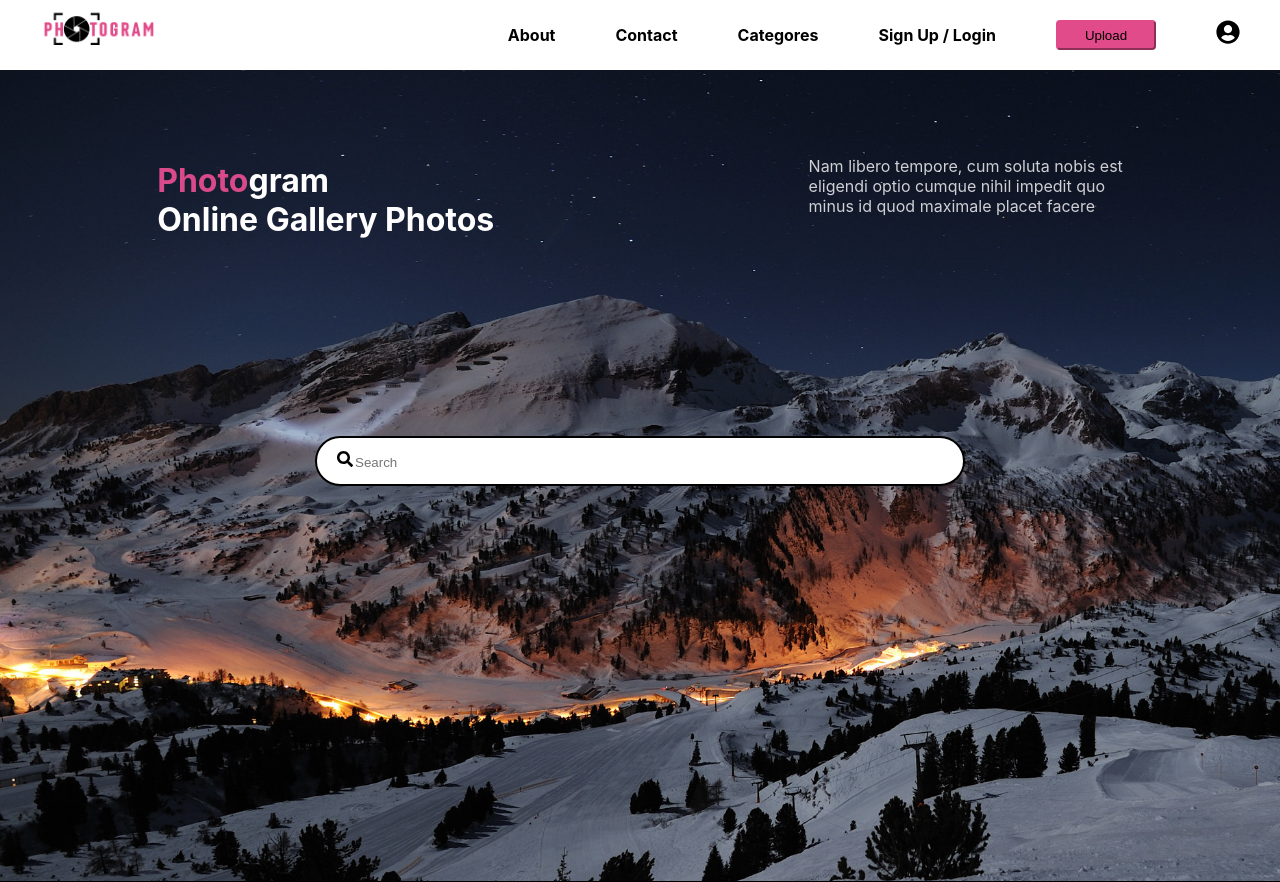
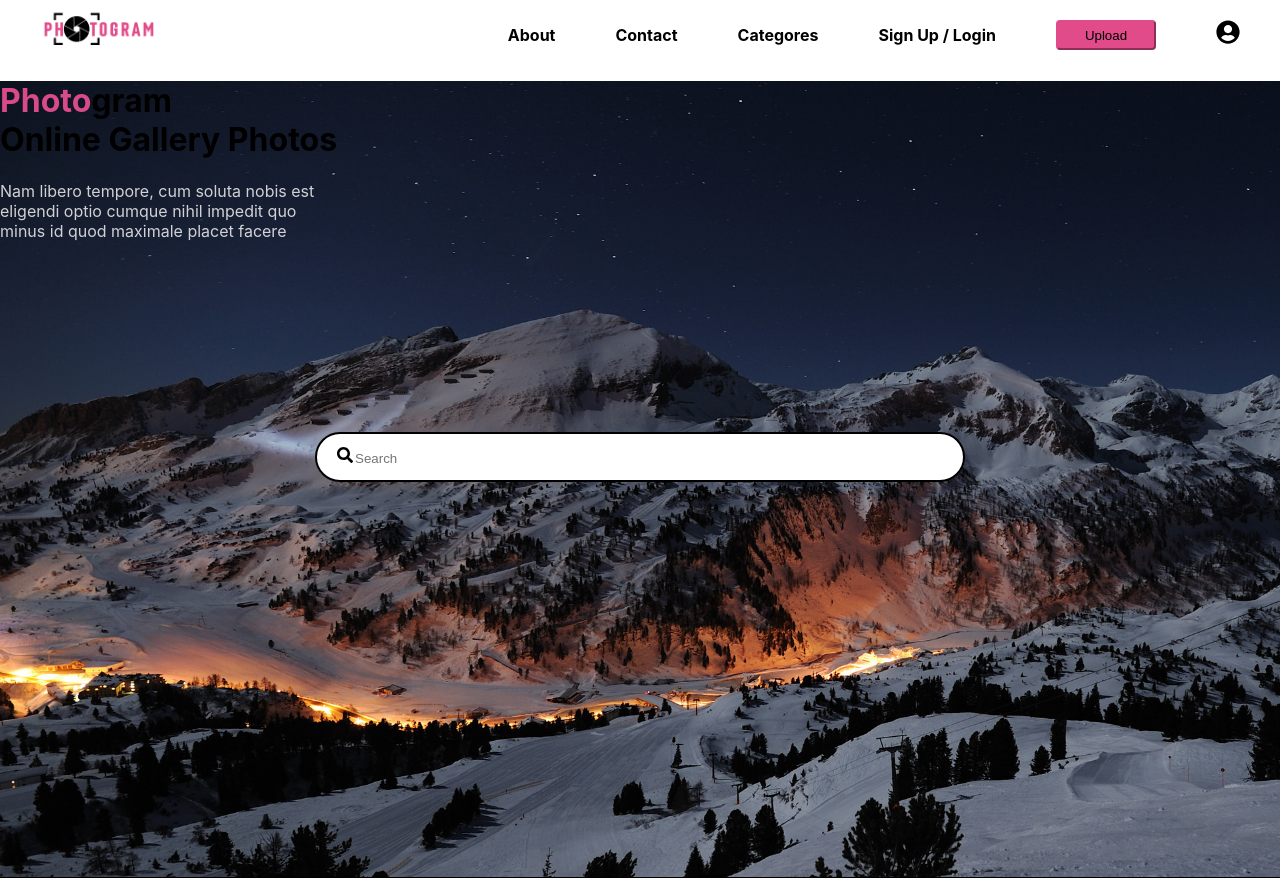
Before and after one commit to Our-Final-Project-DCI/frontend, a React (Create React App) app: page / in a window 1280 px wide. Built offline with nearby package versions, Linux system fonts and the light colour scheme.

Commit message:
overview änderung

```diff
--- a/src/routes/overview/index.js
+++ b/src/routes/overview/index.js
@@ -6,7 +6,7 @@ import { FaSearch } from "react-icons/fa";
 export default function Overview() {
   return (
     <Layout>
-      <div className="Main">
+      <div className="Overview">
         <div className="bg_img">
           <div className="text">
             <h1>
--- a/src/routes/overview/overview.scss
+++ b/src/routes/overview/overview.scss
@@ -1,10 +1,8 @@
-.Main {
+.Overview {
   padding-top: 60px;
   height: 100%;
   width: 100%;
-}
-
-.bg_img {
+  > .bg_img {
     background-image: url(./img/238870.jpg);
     background-repeat: no-repeat;
     background-size: cover;
@@ -13,14 +11,14 @@
     background-repeat: no-repeat;
   }
 
-.text {
+  > .text {
     display: flex;
     justify-content: space-around;
     padding-top: 80px;
     z-index: -1;
   }
 
-h1 {
+  > h1 {
     color: #fff;
   }
 
@@ -63,3 +61,4 @@ p {
     height: 20px;
     border-color: rgb(183, 180, 180);
   }
+}
```
Lines whose indentation alone changed are shown as unchanged.
